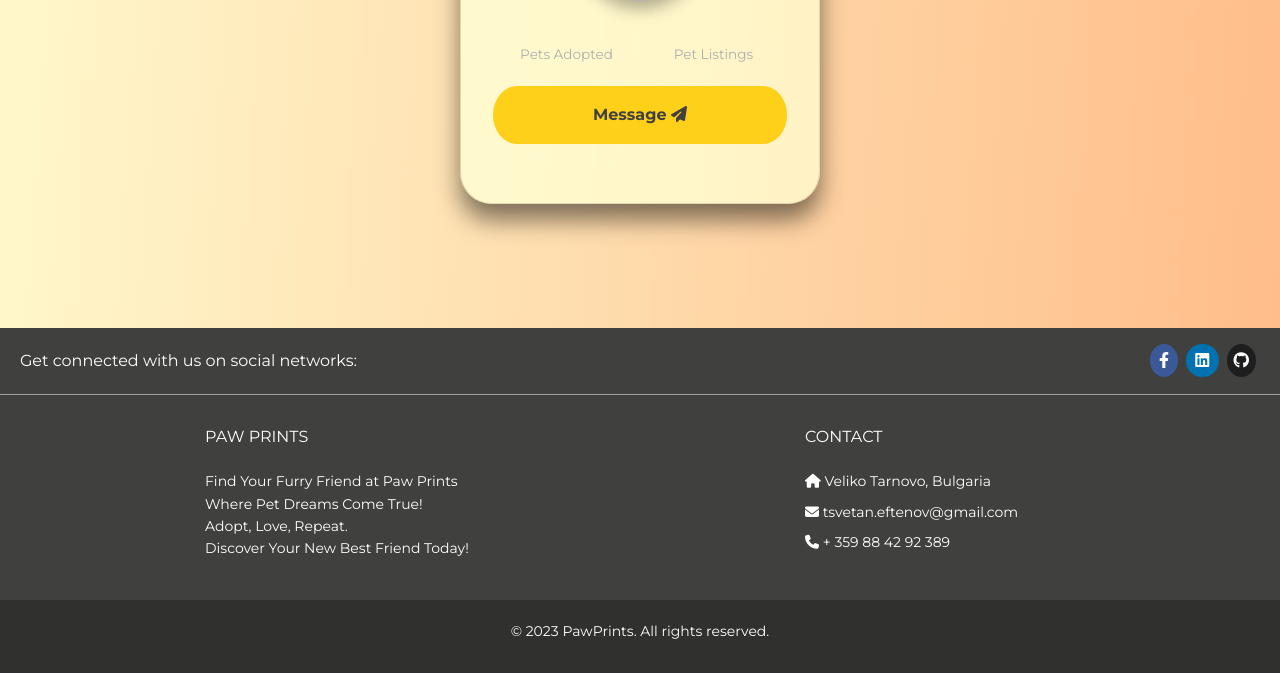
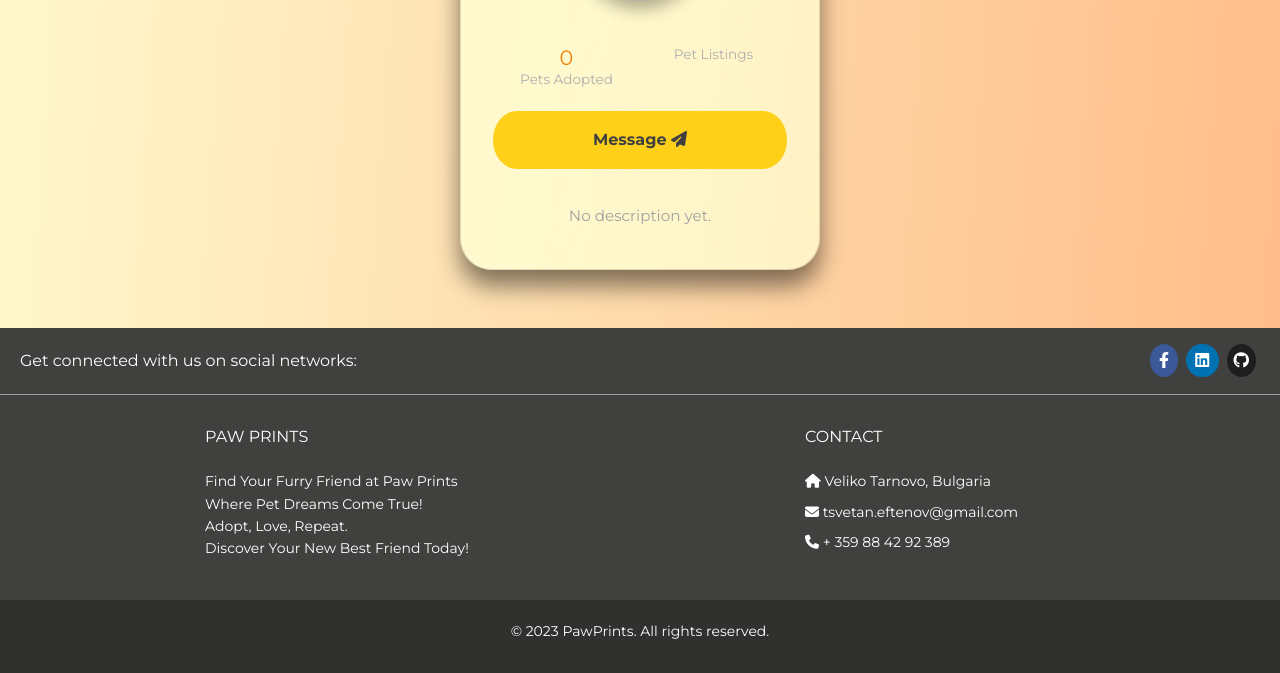
Before and after one commit to eftenow/PawPrints_app, a Django app: page /accounts/profile/1/ in a window 1280 px wide. Shown: the part 424-1097 px from the top of the page. Run offline with Django 5.2, Linux system fonts and the light colour scheme; tables that the repository leaves empty hold one stand-in row (values such as "Sample post"); grey boxes marked "Sample" are stand-in pictures; some libraries are stand-ins or nearby versions.

Commit message:
changes to the user.profile model and some css modifications to the user profile page

```diff
--- a/paw_prints_app/accounts/models.py
+++ b/paw_prints_app/accounts/models.py
@@ -51,6 +51,11 @@ class Profile(models.Model):
         null=True,
         blank=True
     )
+    town = models.CharField(
+        max_length=MAX_NAME_LEN,
+        null=True,
+        blank=True
+    )
     gender = models.CharField(max_length=6, choices=GENDER_CHOICES, null=True, blank=True)
     profile_picture = models.ImageField(upload_to='images', validators=[validate_file_size], null=True, blank=True)
     description = models.TextField(
@@ -67,6 +72,8 @@ class Profile(models.Model):
             return self.first_name
         elif self.last_name:
             return self.last_name
+        else:
+            return "";
 
     @property
     def adopted_pets_count(self):
--- a/static/css/profile-details.css
+++ b/static/css/profile-details.css
@@ -174,12 +174,12 @@ body {
 }
 
 .card .desc {
-    text-align: justify;
-    padding: 0 2rem 2.5rem;
+    text-align: center;
+    padding: 1rem 2rem 2.5rem;
     order: 100;
     color: #a0a0a0;
     font-size: 0.95rem;
-    margin-left: 2%;
+
 }
 
 
--- a/templates/profile/profile-details.html
+++ b/templates/profile/profile-details.html
@@ -28,7 +28,7 @@
         {% endif %}
         <div class="actions">
             <div class="follow-info">
-                <h2><a href="#"><span>{{ user.profile.adopted_pets_count }}</span><small>Pets Adopted</small></a></h2>
+                <h2><a href="#"><span>0</span><small>Pets Adopted</small></a></h2>
                 <h2><a href="#"><span>{{ user.profile.pet_listings_count }}</span><small>Pet Listings</small></a></h2>
             </div>
             {% if user != object %}
@@ -38,6 +38,7 @@
             {% endif %}
 
         </div>
-        <div class="desc">{{ user.profile.description }}</div>
+        <div class="desc">{{ user.profile.description|default:"No description yet." }}</div>
+
     </div>
 {% endblock %}
```
Also changed, not shown: media/pet_images/pb_t0NT5CL.jpeg (added), paw_prints_app/accounts/migrations/0006_profile_town.py (added), 4 other files.
